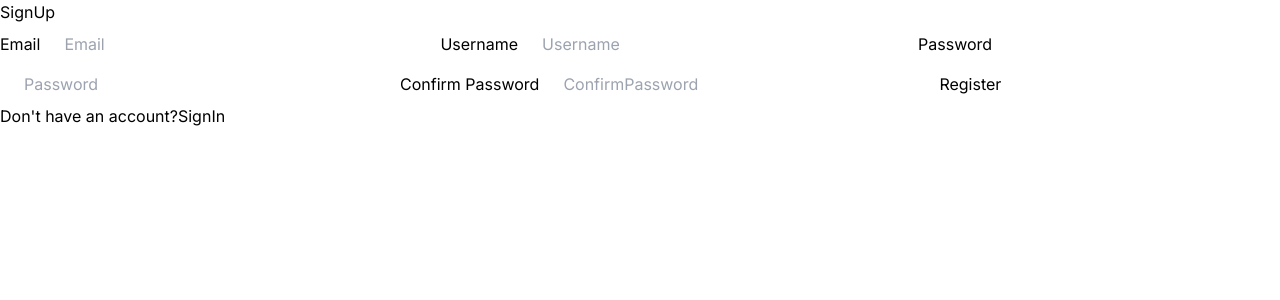
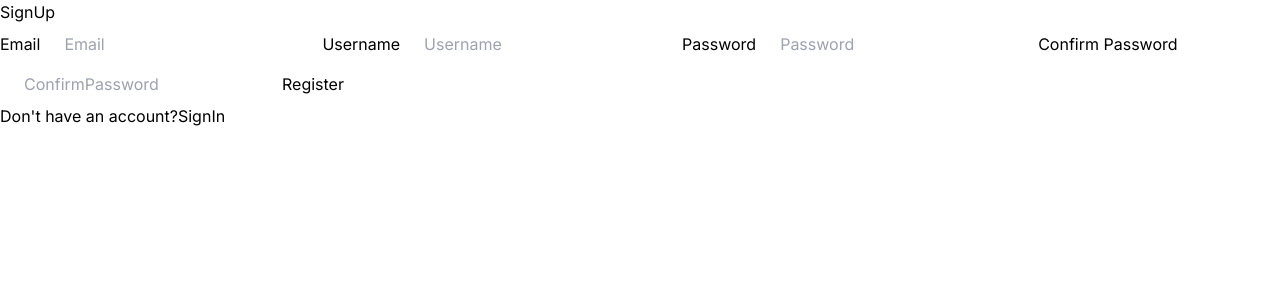
Before and after one commit to avishkakavindu/react-auth, a Next.js app: page /register in a window 1280 px wide. Shown: the top 300 px of the page. Built offline with nearby package versions, Linux system fonts and the light colour scheme.

Commit message:
Styling issue fixed

```diff
--- a/app/globals.css
+++ b/app/globals.css
@@ -5,7 +5,12 @@
 .login input {
   @apply border-gray-200;
 
-  width: 400px;
+  max-width: 300px;
   padding: 8px 24px 8px 24px;
   border-radius: 6px;
 }
+
+.login p {
+  max-width: 300px;
+  word-wrap: break-word;
+}
--- a/src/components/RegisterForm.tsx
+++ b/src/components/RegisterForm.tsx
@@ -48,8 +48,10 @@ function RegisterForm() {
   //  watching the input field named 'password' and retrieving its current value
   const password = watch('password', '');
 
+  console.log(errors);
+
   return (
-    <div className='grid place-items-center h-screen'>
+    <div className='grid place-items-center h-screen register '>
       <div className='shadow-lg rounded-lg border-t-4 border border-blue-500 p-4'>
         <h3 className='text-xl font-bold my-4'>SignUp</h3>
 
@@ -64,10 +66,10 @@ function RegisterForm() {
             type='text'
             id='email'
             placeholder='Email'
-            className='border p-2'
+            className={`border p-2 ${errors?.email ? 'border-red-400' : ''}`}
             {...register('email', {
               required: 'Email is required',
-              pattern: /^\S+@\S+$/i,
+              pattern: { value: /^\S+@\S+$/i, message: 'Invalid email format' },
             })}
           />
           {errors.email && (
@@ -81,7 +83,7 @@ function RegisterForm() {
             type='text'
             id='username'
             placeholder='Username'
-            className='border p-2'
+            className={`border p-2 ${errors?.username ? 'border-red-400' : ''}`}
             {...register('username', { required: 'Username is required' })}
           />
           {errors.username && (
@@ -97,7 +99,7 @@ function RegisterForm() {
             type='password'
             id='password'
             placeholder='Password'
-            className='border p-2'
+            className={`border p-2 ${errors?.password ? 'border-red-400' : ''}`}
             {...register('password', {
               required: 'Password is required',
               minLength: {
@@ -125,7 +127,9 @@ function RegisterForm() {
             type='password'
             id='confirmPassword'
             placeholder='ConfirmPassword'
-            className='border p-2'
+            className={`border p-2 ${
+              errors?.confirmPassword ? 'border-red-400' : ''
+            }`}
             {...register('confirmPassword', {
               required: 'Please confirm your password',
               validate: (value) =>
```
